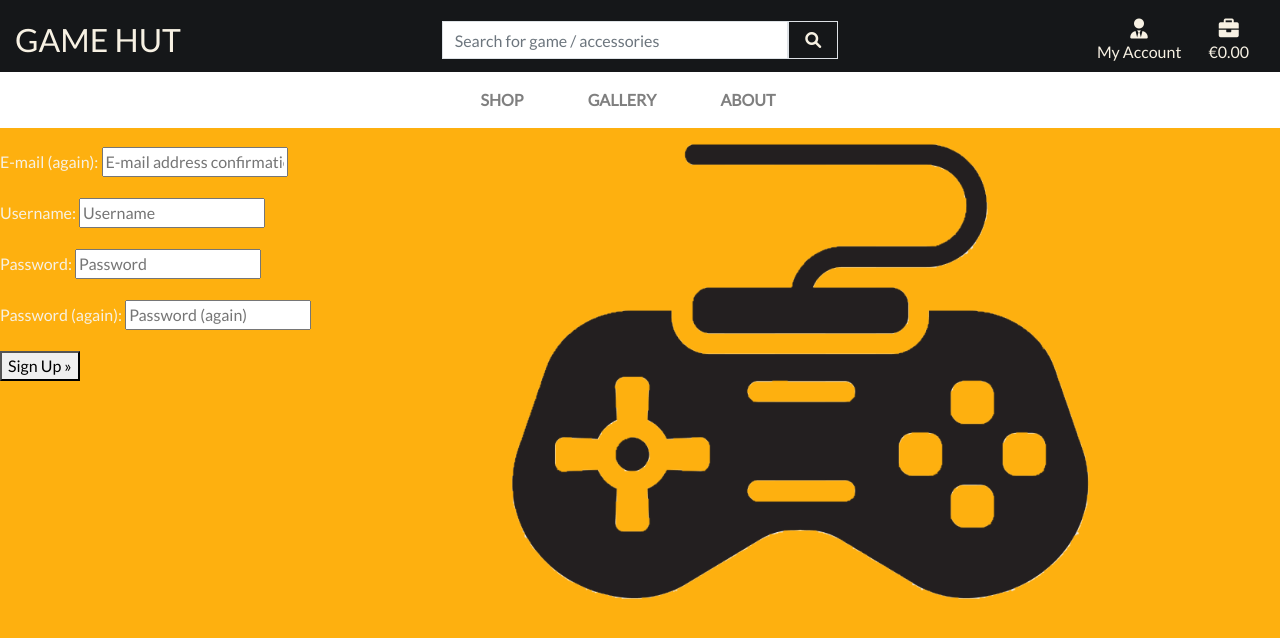
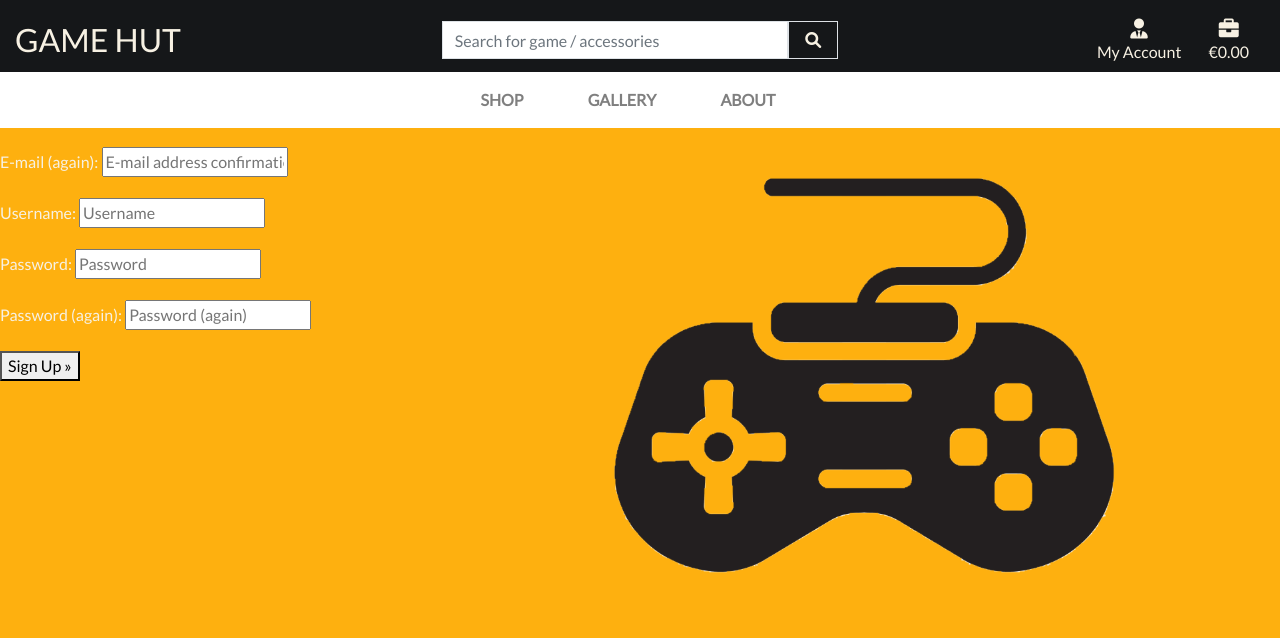
Before and after one commit to Code-Institute-Submissions/milestone-108, a Django app: page /accounts/signup/ in a window 1280 px wide. Shown: the top 638 px of the page. Run offline with Django 3.2, Linux system fonts and the light colour scheme; parts of the project's set-up code (start-up, migrations or seed data) failed here and were passed over; some libraries are stand-ins or nearby versions.

```diff
--- a/static/css/base.css
+++ b/static/css/base.css
@@ -6,16 +6,14 @@ html {
 body {
     background: url('/media/hero.png') no-repeat right center fixed;
     background-size: cover;
-    background-size: 75%;
+    background-size: 65%;
     height: calc(100vh - 164px);
     color: #f7f1e3;
     background-color: #feb00f;
     font-family: 'Lato';
 }
 
-.background {
-    background-color: #feb00f;
-}
+
 
 .icon {
     align-items: center;
```
Also changed, not shown: media/ACV.png (added), media/TLOU.png (added), media/bulbasaur.png (added), media/ghost.jpg (added), media/gow.jpg (added), media/miles.png (added), media/pikachu.png (added), media/uncharted.png (added), media/witcher.jpg (added).
